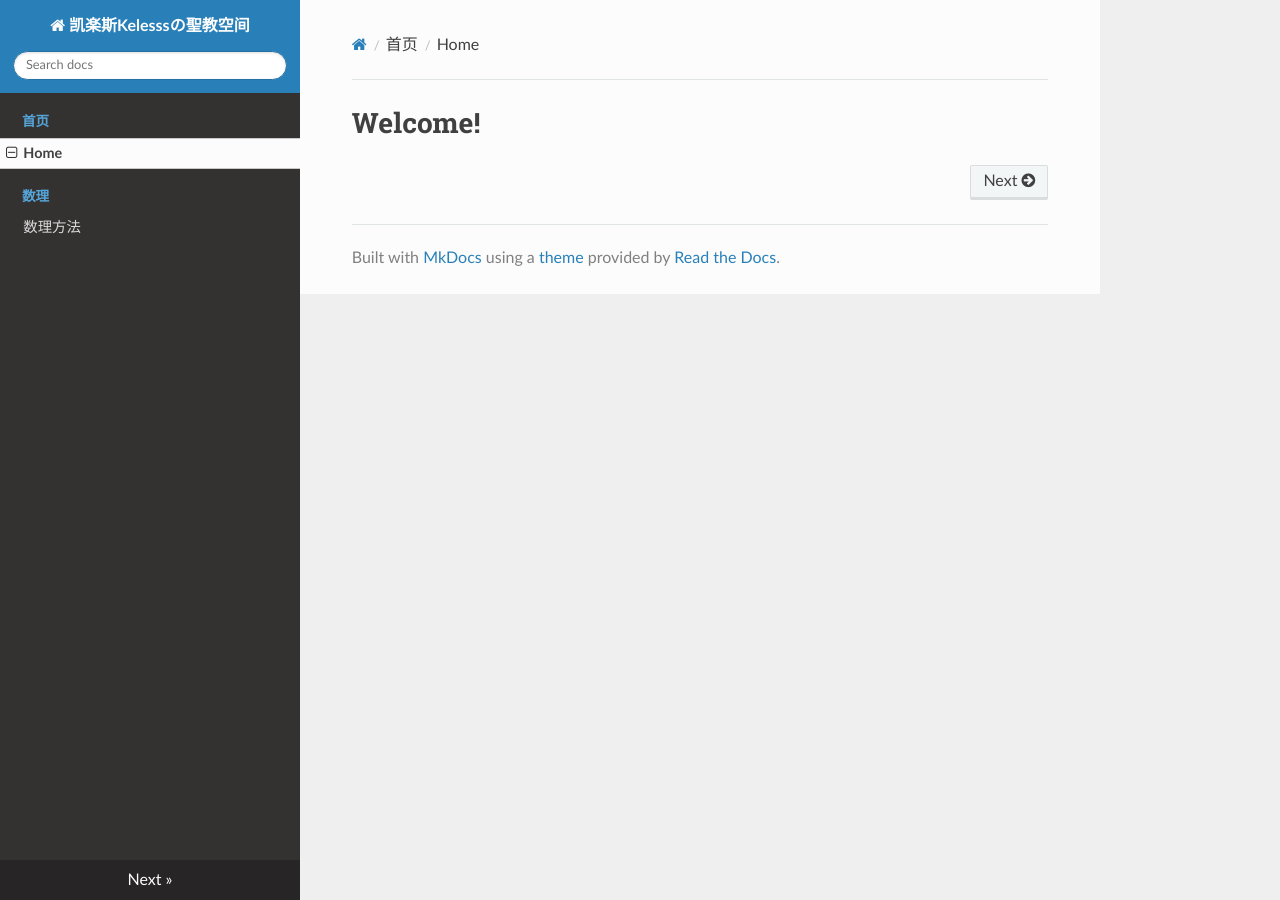
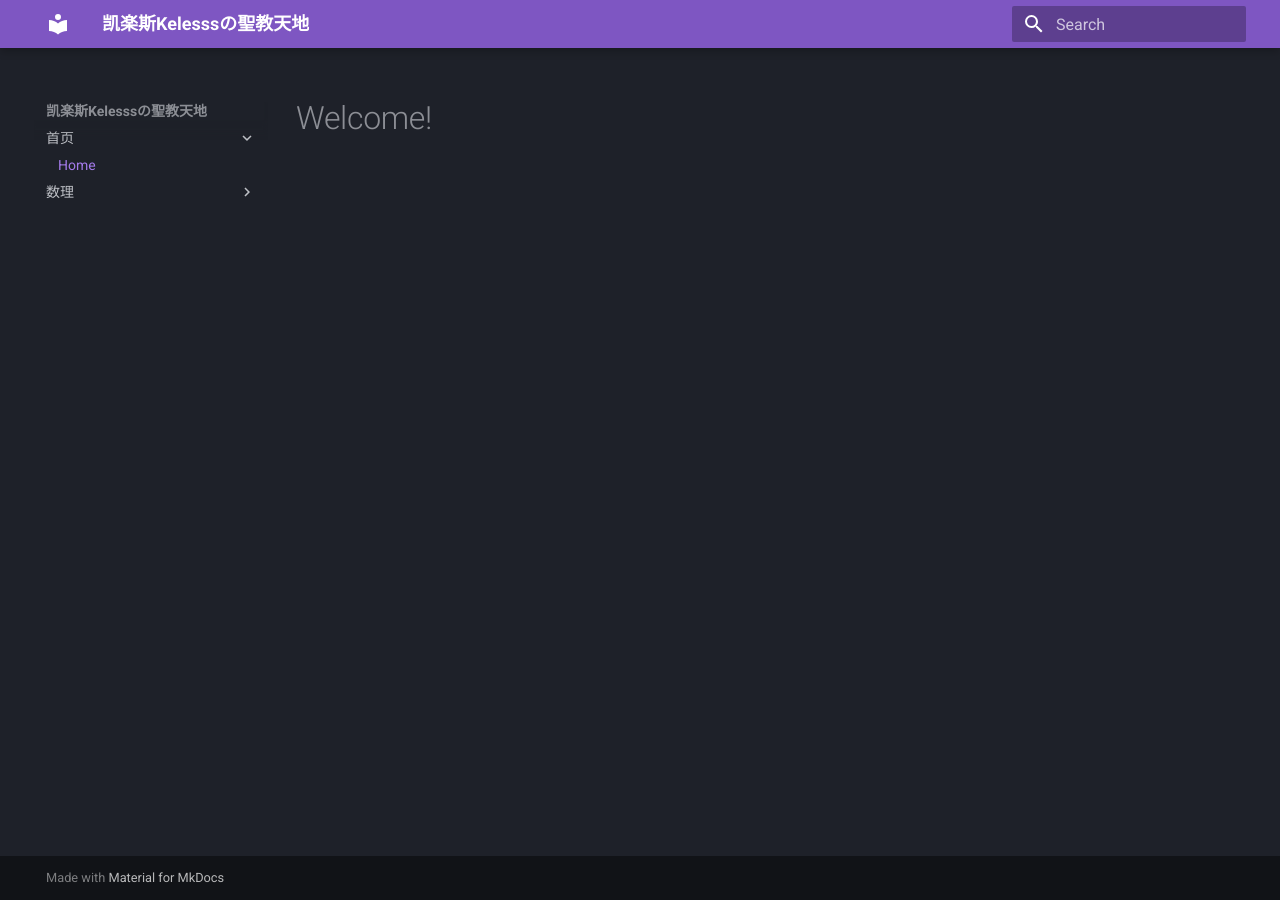
Before and after one commit to SUPERkelesss/superkelesss.github.io, an MkDocs documentation site: the page built from docs/index.md, in a window 1280 px wide. Built offline with MkDocs 1.6.1 and Material for MkDocs 9.7.7, drawn with Linux system fonts in a browser that asks for light colours; nearby versions of some CDN libraries.

Commit message:
materials

```diff
--- a/mkdocs.yml
+++ b/mkdocs.yml
@@ -1,7 +1,13 @@
-site_name: 凯楽斯Kelesssの聖教空间
+site_name: 凯楽斯Kelesssの聖教天地
 nav:
   - 首页:
     - Home: "index.md"
   - 数理:
     - 数理方法: "Mathematic Method in Physics.md"
-theme: readthedocs
+theme:
+  name: material
+  palette:
+    scheme: slate
+    primary: deep purple
+extra_css:
+  - stylesheets/extra.css
```
Also changed, not shown: docs/stylesheets/extra.css (added).
